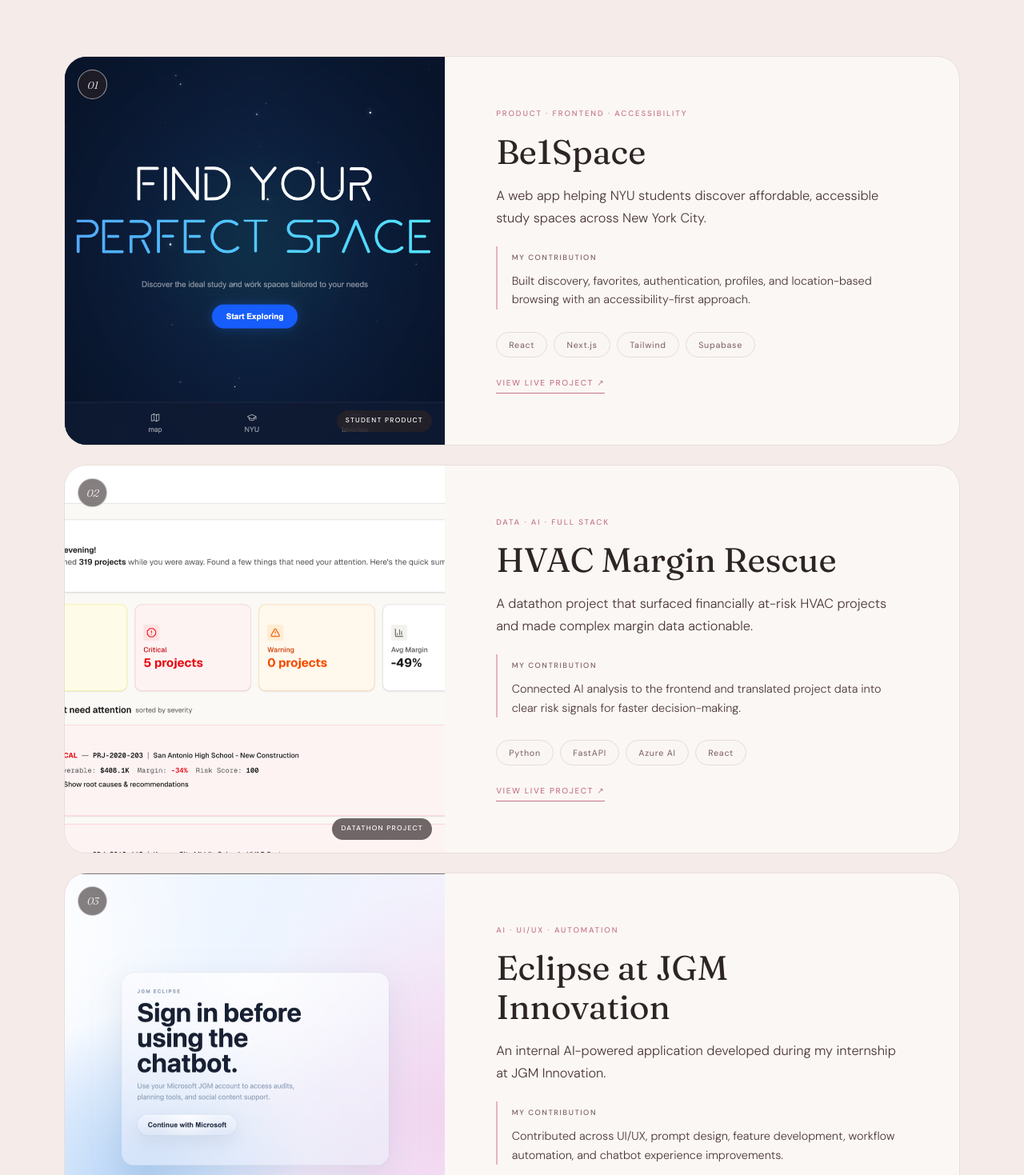
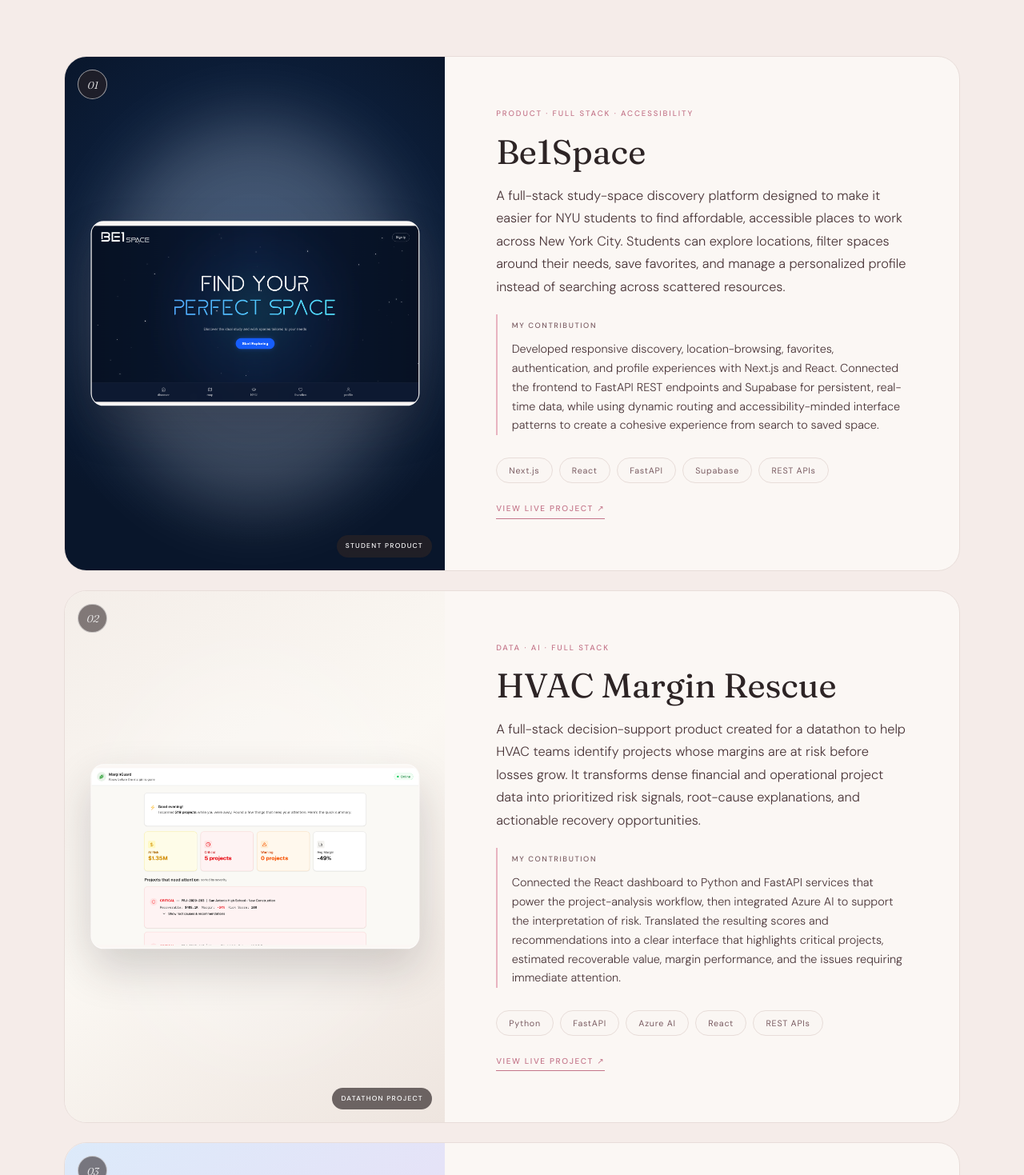
Before and after one commit to zlm228/zahyra-portfolio, a Next.js app: page / in a window 1280 px wide. Shown: the part 1961-3430 px from the top of the page at 80% size. Built offline with nearby package versions, Linux system fonts and the light colour scheme.

Commit message:
Strengthen project stories and previews

```diff
--- a/app/page.tsx
+++ b/app/page.tsx
@@ -4,10 +4,10 @@
   {
     number: "01",
     name: "Be1Space",
-    type: "Product · Frontend · Accessibility",
-    description: "A web app helping NYU students discover affordable, accessible study spaces across New York City.",
-    contribution: "Built discovery, favorites, authentication, profiles, and location-based browsing with an accessibility-first approach.",
-    stack: ["React", "Next.js", "Tailwind", "Supabase"],
+    type: "Product · Full stack · Accessibility",
+    description: "A full-stack study-space discovery platform designed to make it easier for NYU students to find affordable, accessible places to work across New York City. Students can explore locations, filter spaces around their needs, save favorites, and manage a personalized profile instead of searching across scattered resources.",
+    contribution: "Developed responsive discovery, location-browsing, favorites, authentication, and profile experiences with Next.js and React. Connected the frontend to FastAPI REST endpoints and Supabase for persistent, real-time data, while using dynamic routing and accessibility-minded interface patterns to create a cohesive experience from search to saved space.",
+    stack: ["Next.js", "React", "FastAPI", "Supabase", "REST APIs"],
     theme: "belspace",
     status: "Student product",
     href: "https://be1space.vercel.app/",
@@ -18,9 +18,9 @@
     number: "02",
     name: "HVAC Margin Rescue",
     type: "Data · AI · Full stack",
-    description: "A datathon project that surfaced financially at-risk HVAC projects and made complex margin data actionable.",
-    contribution: "Connected AI analysis to the frontend and translated project data into clear risk signals for faster decision-making.",
-    stack: ["Python", "FastAPI", "Azure AI", "React"],
+    description: "A full-stack decision-support product created for a datathon to help HVAC teams identify projects whose margins are at risk before losses grow. It transforms dense financial and operational project data into prioritized risk signals, root-cause explanations, and actionable recovery opportunities.",
+    contribution: "Connected the React dashboard to Python and FastAPI services that power the project-analysis workflow, then integrated Azure AI to support the interpretation of risk. Translated the resulting scores and recommendations into a clear interface that highlights critical projects, estimated recoverable value, margin performance, and the issues requiring immediate attention.",
+    stack: ["Python", "FastAPI", "Azure AI", "React", "REST APIs"],
     theme: "hvac",
     status: "Datathon project",
     href: "https://the-hvac-margin-rescue-challenge.vercel.app/",
@@ -30,10 +30,10 @@
   {
     number: "03",
     name: "Eclipse at JGM Innovation",
-    type: "AI · UI/UX · Automation",
-    description: "An internal AI-powered application developed during my internship at JGM Innovation.",
-    contribution: "Contributed across UI/UX, prompt design, feature development, workflow automation, and chatbot experience improvements.",
-    stack: ["Prompt design", "UI/UX", "Automation", "AI"],
+    type: "AI · Frontend · Prompt engineering",
+    description: "An internal AI-powered workspace developed during my internship to help JGM Innovation teams complete content, auditing, planning, and professional-development tasks through one chatbot experience. Reusable commands turn complex team processes into guided workflows for outputs such as dashboards, briefs, social posts, and résumé feedback.",
+    contribution: "Built and refined responsive chatbot interfaces with JavaScript, HTML, and CSS across authentication, workspace, messaging, and light/dark theme experiences. Engineered and tested prompts for reusable AI features, then created automated data workflows with Zapier, Google Sheets, Apps Script, and CSV datasets to ingest, transform, and prepare information for AI-assisted use.",
+    stack: ["JavaScript", "HTML/CSS", "Prompt engineering", "Apps Script", "Zapier"],
     theme: "eclipse",
     status: "Internship experience",
     href: null,
```
Also changed, not shown: app/globals.css.
